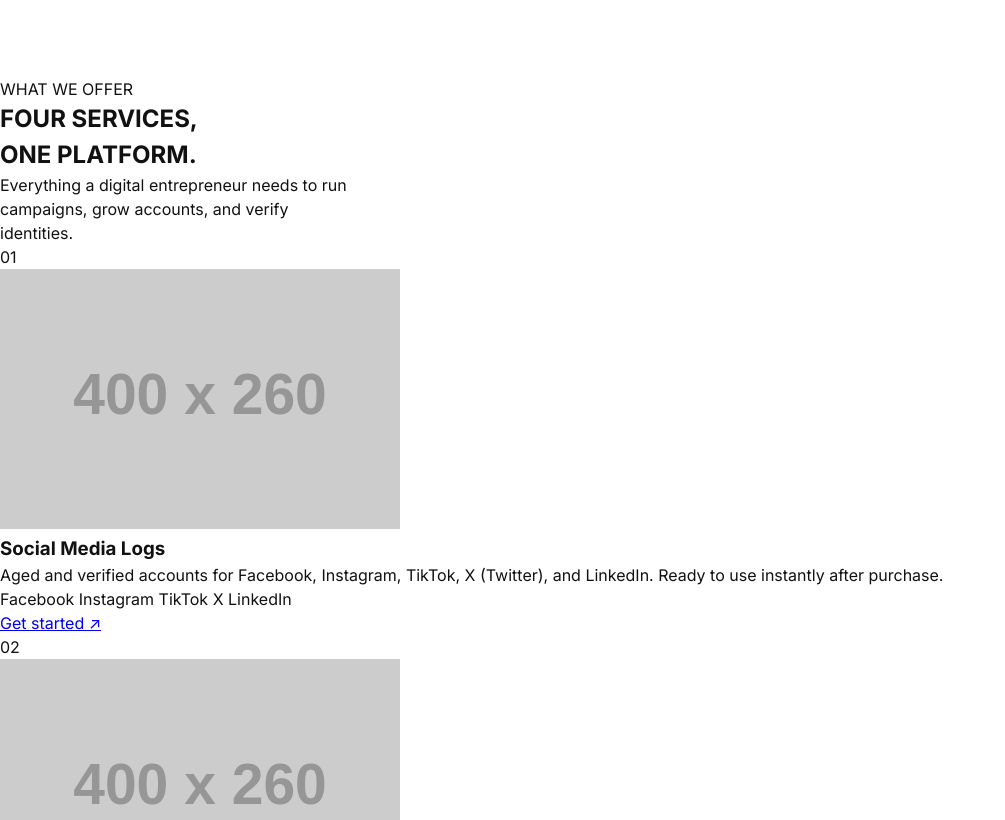
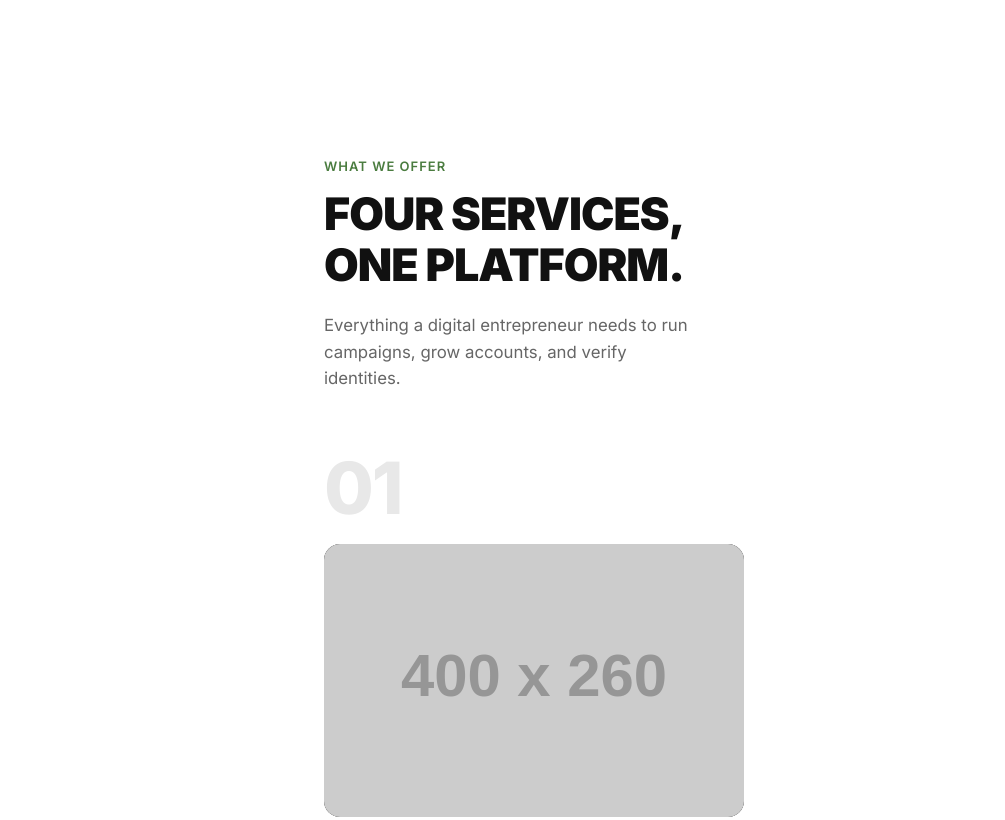
Before and after one commit to sonofidoghe-web/Dammysocials, a plain HTML site: page index.html in a window 1280 px wide. Shown: the part 1284-2104 px from the top of the page, without its empty margins (0-1005 px from the left). Drawn offline with Linux system fonts and the light colour scheme; placeholder pictures from the web are drawn by us.

Commit message:
Add styles for services section and service cards

```diff
--- a/styles.css
+++ b/styles.css
@@ -268,3 +268,145 @@ body {
     padding: 0 16px;
   }
 }
+/* ========== SERVICES SECTION ========== */
+.services {
+  max-width: 680px;
+  margin: 0 auto;
+  padding: 80px 24px 100px;
+}
+
+.services-header {
+  text-align: left;
+  margin-bottom: 60px;
+}
+
+.section-label {
+  font-size: 13px;
+  font-weight: 600;
+  color: #4a7c3f;
+  letter-spacing: 1px;
+  margin-bottom: 12px;
+}
+
+.services-header h2 {
+  font-size: clamp(2rem, 6vw, 2.8rem);
+  font-weight: 900;
+  line-height: 1.15;
+  letter-spacing: -1px;
+  margin-bottom: 20px;
+  color: #111;
+}
+
+.section-desc {
+  font-size: 1.05rem;
+  color: #666;
+  line-height: 1.6;
+  max-width: 420px;
+}
+
+/* Individual Service Card */
+.service-card {
+  position: relative;
+  margin-bottom: 70px;
+  padding-bottom: 40px;
+  border-bottom: 1px solid #eee;
+}
+
+.service-card:last-child {
+  border-bottom: none;
+  margin-bottom: 0;
+}
+
+.service-number {
+  font-size: 4.5rem;
+  font-weight: 800;
+  color: #e8e8e8;
+  line-height: 1;
+  margin-bottom: 20px;
+  letter-spacing: -2px;
+}
+
+.coming-soon {
+  position: absolute;
+  top: 20px;
+  right: 0;
+  background: #e8f5e3;
+  color: #4a7c3f;
+  font-size: 12px;
+  font-weight: 700;
+  padding: 6px 14px;
+  border-radius: 50px;
+  letter-spacing: 0.5px;
+}
+
+.service-image {
+  width: 100%;
+  max-width: 420px;
+  border-radius: 16px;
+  overflow: hidden;
+  margin-bottom: 28px;
+  background: #111;
+}
+
+.service-image img {
+  width: 100%;
+  height: auto;
+  display: block;
+  object-fit: cover;
+}
+
+.service-image.empty {
+  height: 0;
+  margin-bottom: 10px;
+  background: transparent;
+}
+
+.service-card h3 {
+  font-size: 1.6rem;
+  font-weight: 800;
+  margin-bottom: 14px;
+  color: #111;
+}
+
+.service-desc {
+  font-size: 1rem;
+  color: #666;
+  line-height: 1.6;
+  margin-bottom: 22px;
+  max-width: 480px;
+}
+
+/* Tags */
+.tags {
+  display: flex;
+  flex-wrap: wrap;
+  gap: 10px;
+  margin-bottom: 24px;
+}
+
+.tags span {
+  display: inline-block;
+  font-size: 13px;
+  font-weight: 500;
+  color: #555;
+  background: #f5f5f5;
+  border: 1px solid #e5e5e5;
+  padding: 7px 16px;
+  border-radius: 50px;
+}
+
+/* Get started link */
+.get-started {
+  display: inline-flex;
+  align-items: center;
+  gap: 6px;
+  color: #4a7c3f;
+  font-weight: 600;
+  font-size: 15px;
+  text-decoration: none;
+  transition: gap 0.2s;
+}
+
+.get-started:hover {
+  gap: 10px;
+}
```
